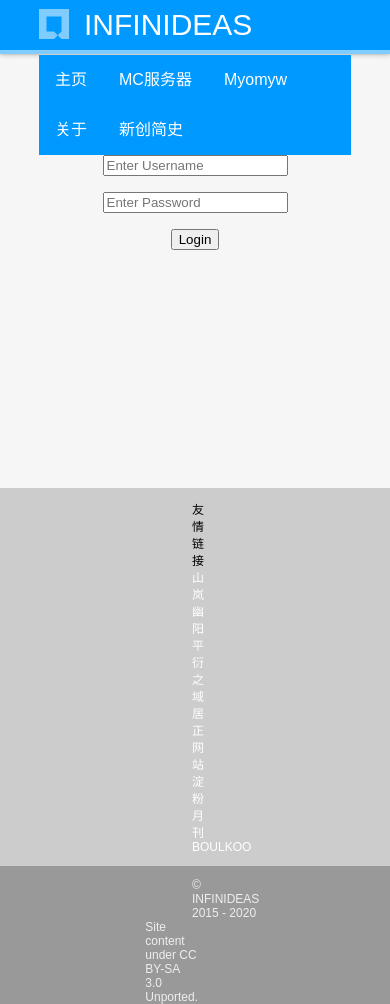
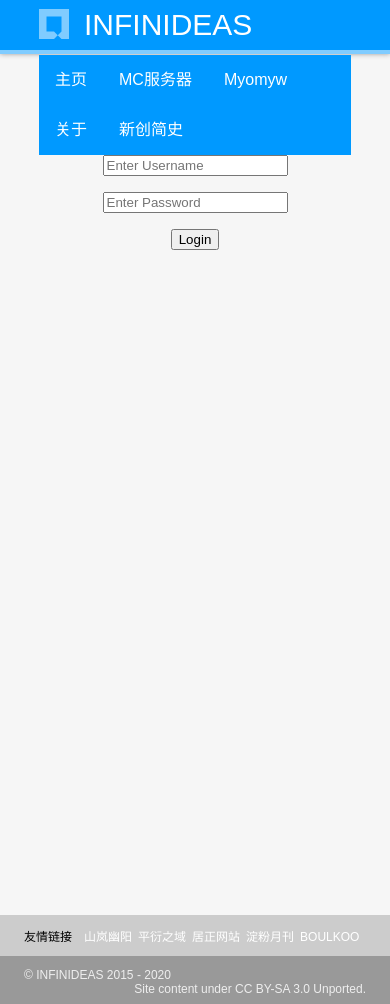
Before and after one commit to Infinideastudio/infinideas-website, a React (Create React App) app: page /login in a window 390 px wide. Built offline with nearby package versions, Linux system fonts and the light colour scheme; the HTML template or start-up script is replaced by a standard one.

Commit message:
better mobile support

```diff
--- a/src/components/Footer.js
+++ b/src/components/Footer.js
@@ -13,6 +13,9 @@ const Links = styled.div`
     background-color: #cccccc;
     width: 100%;
     padding: 1em 16em;
+    @media (max-width: 600px) {
+        padding: 1em 2em;
+    }
     box-sizing: border-box;
     font-size: 12px;
 
@@ -30,6 +33,9 @@ const CopyrightInfo = styled.div`
     height: 4em;
     width: 100%;
     padding: 1em 16em;
+    @media (max-width: 600px) {
+        padding: 1em 2em;
+    }
     box-sizing: border-box;
     color: #EEE;
     font-size: 12px;
```
